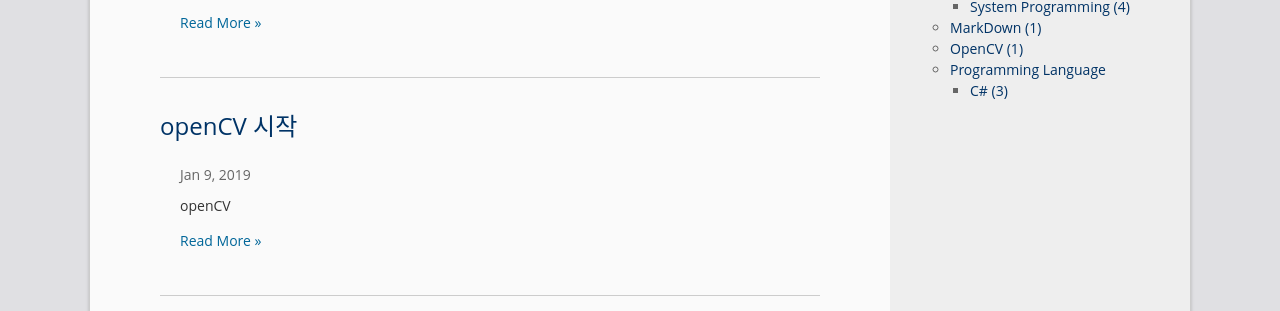
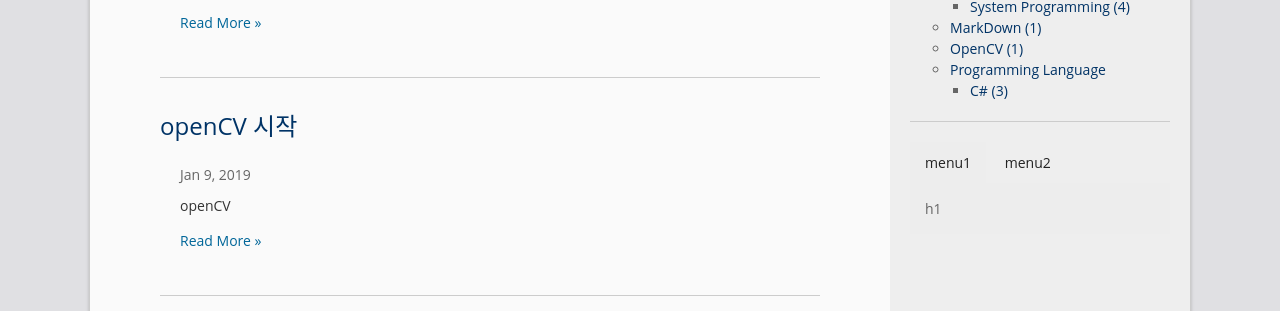
Before and after one commit to sunrisehouse/hanjungwoo-blog-old, a Jekyll site: the page built from index.html, in a window 1280 px wide. Shown: the part 578-889 px from the top of the page. Built offline with Jekyll 4.4.1, drawn with Linux system fonts in a browser that asks for light colours; nearby versions of some CDN libraries; the list of posts is cut into pages by our own code.

Commit message:
유사 글

```diff
--- a/_includes/sidebar.html
+++ b/_includes/sidebar.html
@@ -56,8 +56,47 @@
     {%- endfor -%}
   </ul>
 </div>
+<style>
+ul.tabs{
+  margin: 0px;
+  padding: 0px;
+  list-style: none;
+}
+ul.tabs li{
+  background: none;
+  color: #222;
+  display: inline-block;
+  padding: 10px 15px;
+  cursor: pointer;
+}
 
+ul.tabs li.current{
+  background: #ededed;
+  color: #222;
+}
 
+.tab-content{
+  display: none;
+  background: #ededed;
+  padding: 15px;
+}
+
+.tab-content.current{
+  display: inherit;
+}
+</style>
+<div class="col-box tabs">
+  <ul class="tabs">
+    <li class="tab-link current" data-tab="tab-1">menu1</li>
+    <li class="tab-link" data-tab="tab-2">menu2</li>
+  </ul>
+  <div id="tab-1" class="tab-content current">
+    <p>h1</p>
+  </div>
+  <div id="tab-2" class="tab-content">
+    <p>h2</p>
+  </div>
+</div>
 
 <div class="col-box post-toc hide">
   <div class="col-box-title">TOC</div>
@@ -69,9 +108,25 @@
   <div class="col-box-title">{{page.categories.last}}</div>
 
   <ul>
-    {% for post in site.categories[page.categories.last] limit:5 %}{% if post.title != null %}
+    {% for post in site.categories[page.categories.last] %}{% if post.title != null %}
     <li><span>{{ post.date | date: "%y.%m.%d" }}</span> » <a href="{{ site.baseurl}}{{ post.url }}">{{ post.title }}</a></li>
     {% endif %}{% endfor %}
   </ul>
 
 </div>
+
+<script>
+$(document).ready(function(){
+
+  $('ul.tabs li').click(function(){
+    var tab_id = $(this).attr('data-tab');
+
+    $('ul.tabs li').removeClass('current');
+    $('.tab-content').removeClass('current');
+
+    $(this).addClass('current');
+    $("#"+tab_id).addClass('current');
+  })
+
+})
+</script>
```
